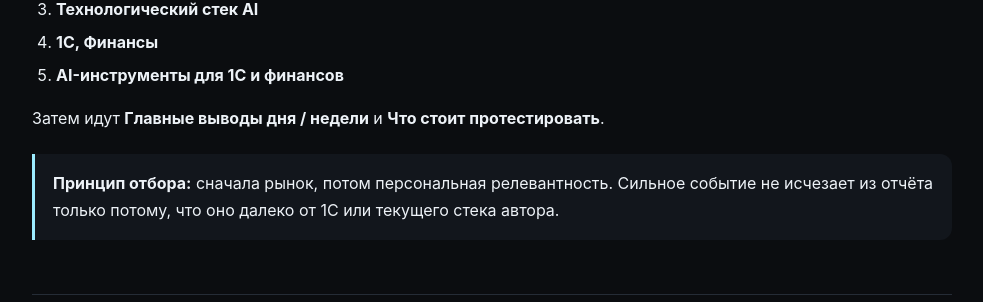
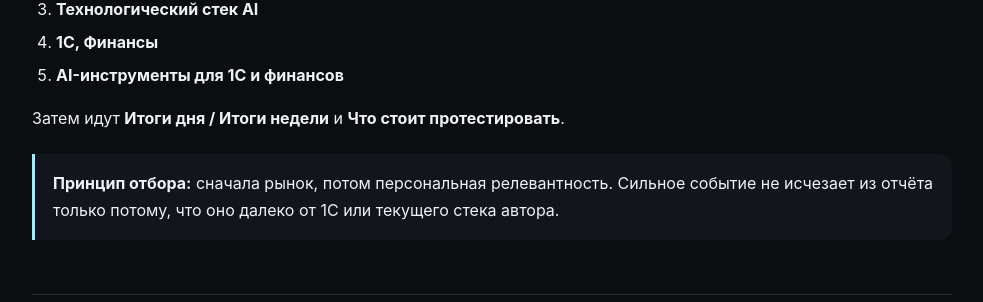
Before and after one commit to DmitryCarni/ai-news-by-carni, a Jekyll site: the page built from index.md, in a window 1280 px wide and 900 px high, scrolled down 630 px. Shown: the part 255-557 px from the top of the window, without its empty margins (148-1131 px from the left). Built offline with Jekyll 4.4.1, drawn with Linux system fonts in a browser that asks for light colours.

Commit message:
Finalize radar section labels

```diff
--- a/index.md
+++ b/index.md
@@ -54,7 +54,7 @@ title: Главная
 4. **1С, Финансы**
 5. **AI-инструменты для 1С и финансов**
 
-Затем идут **Главные выводы дня / недели** и **Что стоит протестировать**.
+Затем идут **Итоги дня / Итоги недели** и **Что стоит протестировать**.
 
 <div class="callout"><strong>Принцип отбора:</strong> сначала рынок, потом персональная релевантность. Сильное событие не исчезает из отчёта только потому, что оно далеко от 1С или текущего стека автора.</div>
 
```
